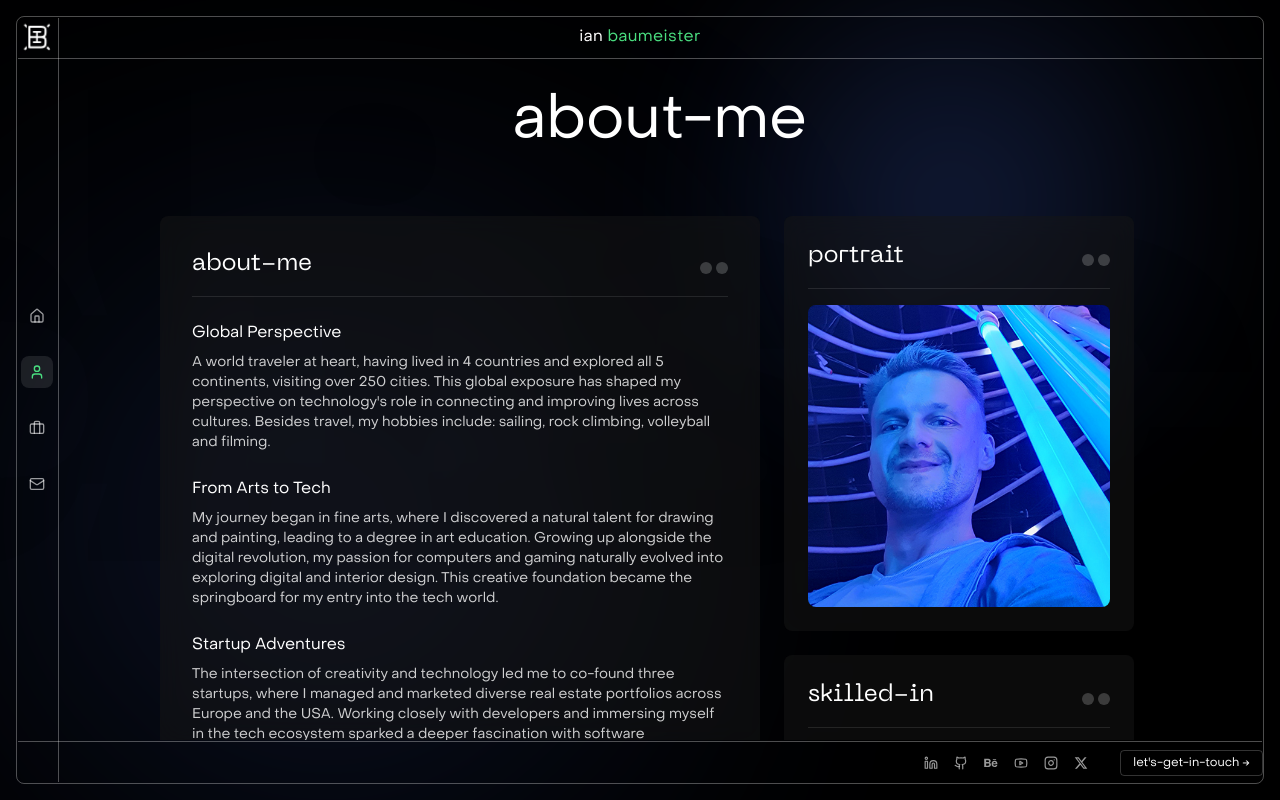
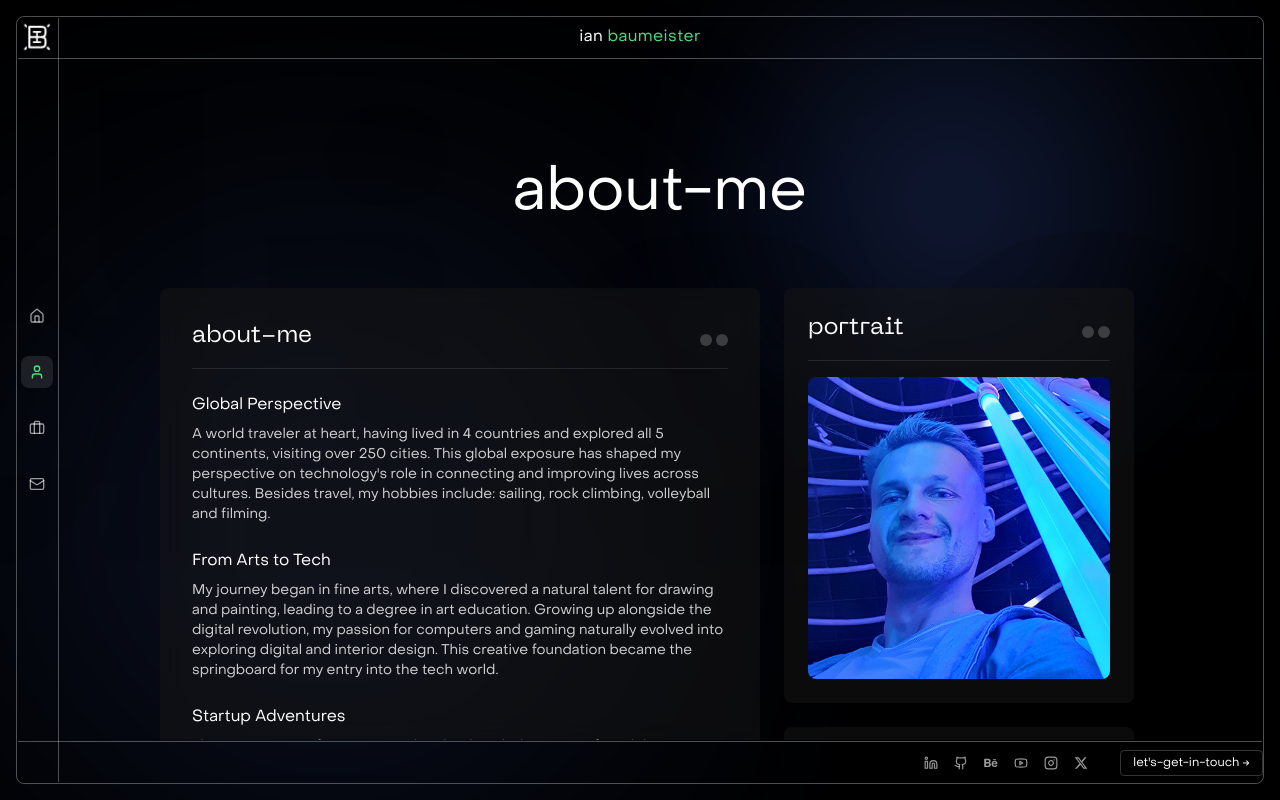
Before and after one commit to ibxibx/portfolio-react, a React (Create React App) app: page /about in a window 1280 px wide. Built offline with nearby package versions, Linux system fonts and the light colour scheme.

Commit message:
Added ScrollLine element and spacing on top and bottom of each page

```diff
--- /dev/null
+++ b/src/components/ScrollLine.jsx
@@ -0,0 +1,14 @@
+import React, { useEffect } from "react";
+import { gsap } from "gsap";
+
+const ScrollLine = ({ className = "" }) => {
+  return (
+    <div className={`relative flex justify-center w-full ${className}`}>
+      <div className="w-px h-32 bg-gradient-to-b from-primary/5 via-primary/20 to-primary/5">
+        <div className="absolute w-px h-20 animate-scroll bg-gradient-to-b from-transparent via-primary/40 to-transparent" />
+      </div>
+    </div>
+  );
+};
+
+export default ScrollLine;
--- a/src/pages/Home.jsx
+++ b/src/pages/Home.jsx
@@ -11,6 +11,7 @@ import { useInView } from "react-intersection-observer";
 import { ArrowRight } from "lucide-react";
 import { useNavigate } from "react-router-dom";
 import { Link } from "react-router-dom";
+import ScrollLine from "../components/ScrollLine";
 
 // Import all images and assets
 import profile500x500 from "../assets/images/profile500x500.jpg";
@@ -356,6 +357,9 @@ const Home = () => {
       <Section id="hero">
         <SectionHero />
       </Section>
+      <ScrollLine className="my-6" />
+      <br />
+      <br />
 
       {/* About Section */}
       <Section id="about">
@@ -696,6 +700,9 @@ const Home = () => {
           </div>
         </div>
       </Section>
+      <ScrollLine className="my-6" />
+      <br />
+      <br />
 
       {/* Work Section */}
       <Section id="work">
@@ -715,6 +722,9 @@ const Home = () => {
           </div>
         </div>
       </Section>
+      <ScrollLine className="my-6" />
+      <br />
+      <br />
 
       {/* Contact Section */}
       <Section id="contact" ref={contactRef}>
--- a/tailwind.config.js
+++ b/tailwind.config.js
@@ -3,28 +3,34 @@ module.exports = {
   theme: {
     extend: {
       colors: {
-        background: '#0f0f0f',
-        primary: '#4ADE80',
+        background: "#0f0f0f",
+        primary: "#4ADE80",
       },
       backdropBlur: {
-        md: '12px',
+        md: "12px",
       },
       fontFamily: {
-        'sans': ['PP Object Sans', 'sans-serif'],
-        'mono': ['PP Neue Machina', 'monospace'],
+        sans: ["PP Object Sans", "sans-serif"],
+        mono: ["PP Neue Machina", "monospace"],
       },
       keyframes: {
         scrollAnimation: {
-          '0%': { transform: 'translateY(-100%)', opacity: 0 },
-          '15%': { opacity: 1 },
-          '85%': { opacity: 1 },
-          '100%': { transform: 'translateY(100%)', opacity: 0 },
-        }
+          "0%": { transform: "translateY(-100%)", opacity: 0 },
+          "15%": { opacity: 1 },
+          "85%": { opacity: 1 },
+          "100%": { transform: "translateY(100%)", opacity: 0 },
+        },
+        "pulse-down": {
+          "0%": { transform: "translateY(-100%)", opacity: 0 },
+          "50%": { opacity: 1 },
+          "100%": { transform: "translateY(100%)", opacity: 0 },
+        },
       },
       animation: {
-        scroll: 'scrollAnimation 3s linear infinite',
-      }
-    }
+        scroll: "scrollAnimation 3s linear infinite",
+        "pulse-down": "pulse-down 2s ease-in-out infinite",
+      },
+    },
   },
-  plugins: []
-}
+  plugins: [],
+};
```
Also changed, not shown: src/pages/About.jsx (+10 -0 lines), src/pages/Contact.jsx (+7 -0 lines), src/pages/Work.jsx (+7 -0 lines).
